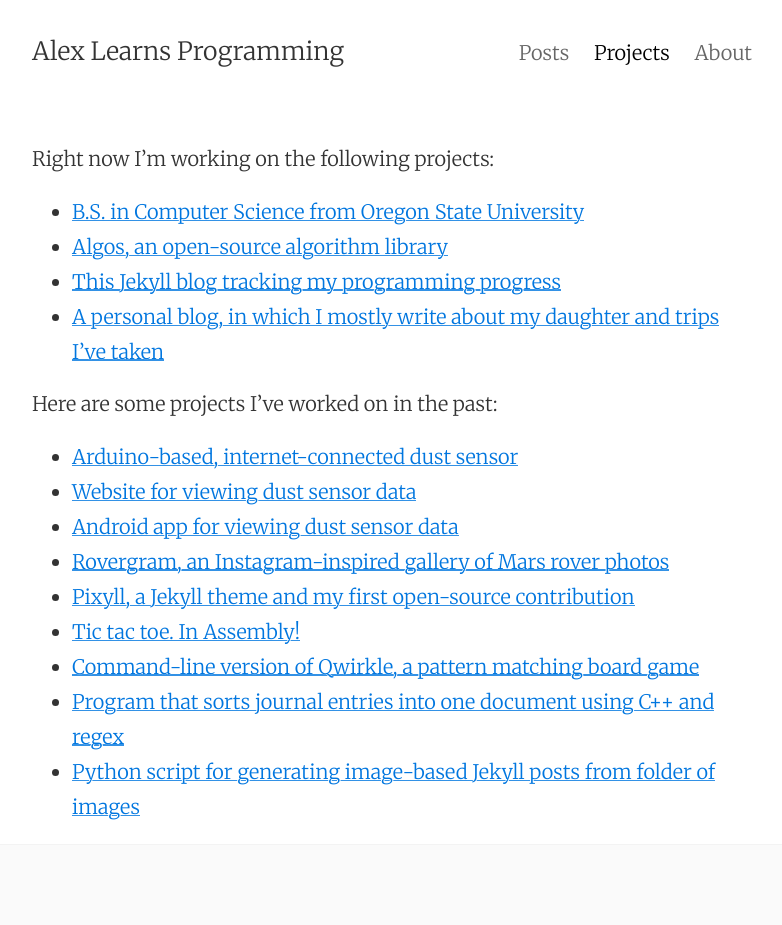
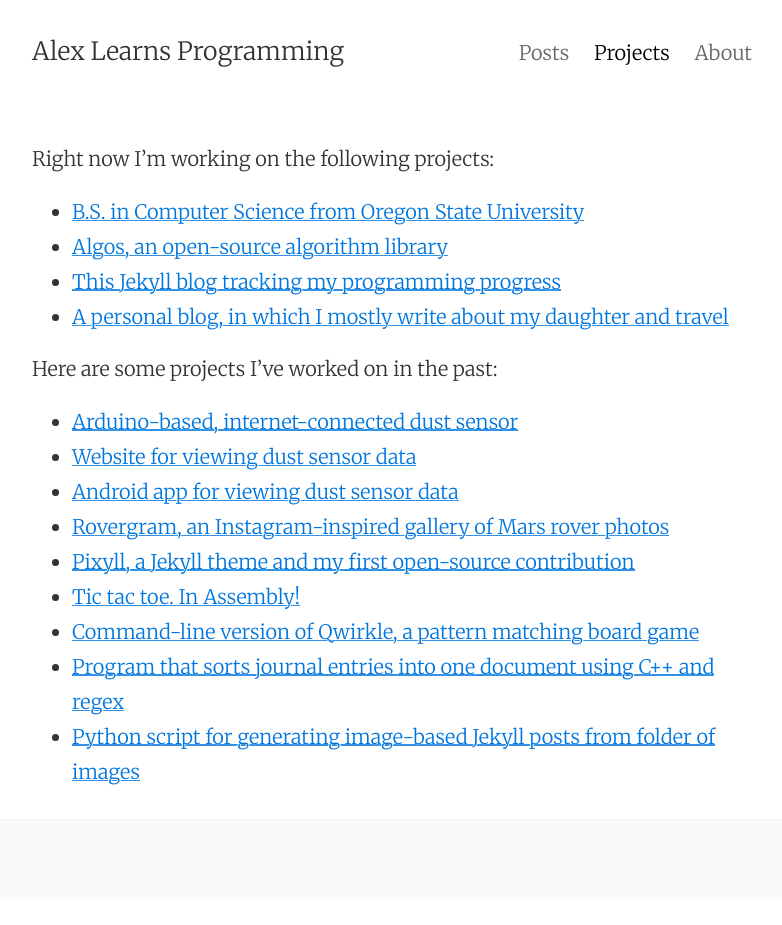
Before and after one commit to alxmjo/code, a Jekyll site: the page built from projects.md, in a window 1280 px wide. Shown: the whole page, without its empty margins (248-1030 px from the left). Built offline with Jekyll 4.4.1, drawn with Linux system fonts in a browser that asks for light colours; after the commit the page ends 900 px from its top, so only the background shows below that.

Commit message:
word change

```diff
--- a/projects.md
+++ b/projects.md
@@ -9,7 +9,7 @@
 * [B.S. in Computer Science from Oregon State University]({{ site.baseurl }}{% post_url 2016-08-31-my-plan-for-oregon-state %})
 * [Algos, an open-source algorithm library](https://github.com/faheel/Algos)
 * [This Jekyll blog tracking my programming progress]({{ site.baseurl }})
-* [A personal blog, in which I mostly write about my daughter and trips I've taken](http://alxmjo.com)
+* [A personal blog, in which I mostly write about my daughter and travel](http://alxmjo.com)
 
 Here are some projects I've worked on in the past:
 
```
